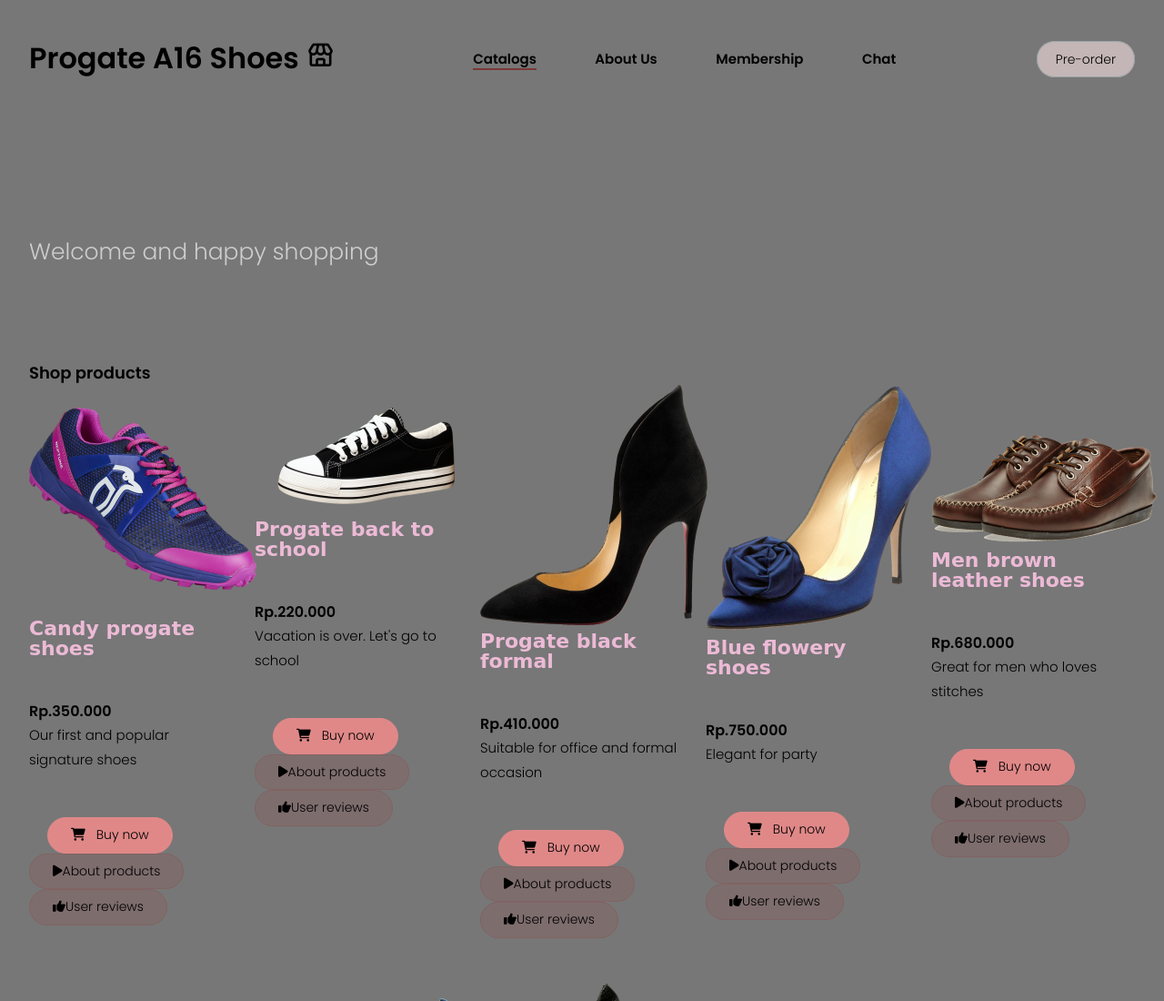
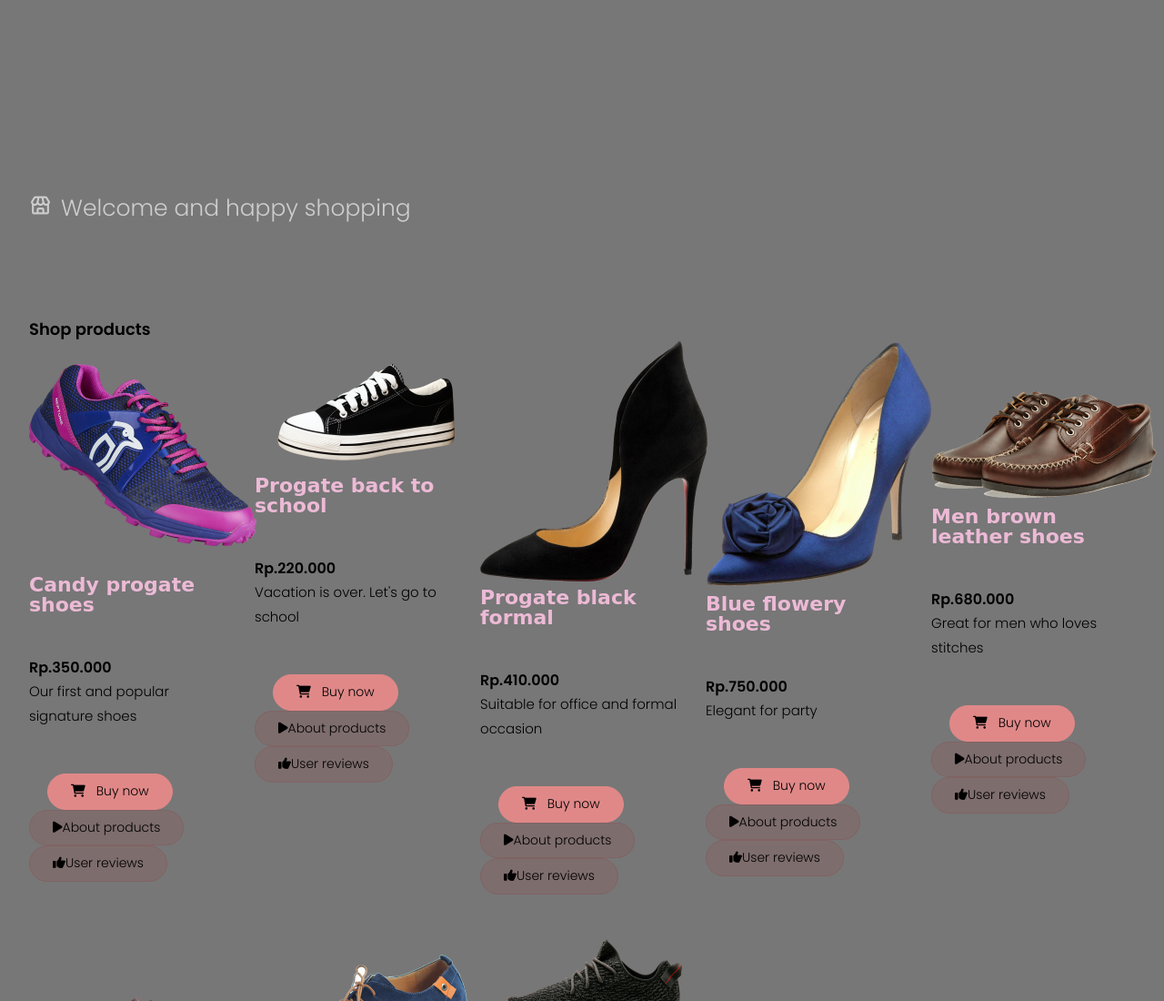
Before and after one commit to nia-comp/TIM_A16_FE, a plain HTML site: page testt.html in a window 1280 px wide. Shown: the top 1100 px of the page at 91% size. Drawn offline with nearby package versions, Linux system fonts and the light colour scheme.

Commit message:
versi body aja

```diff
--- a/stylesheet.css
+++ b/stylesheet.css
@@ -13,6 +13,9 @@
       width: 1400px;
       max-width: 95%;
       margin: 0 auto;
+  }
+  .bx-store{
+      margin-right: 10px;
   }
   /*bagian cart*/
 
@@ -189,6 +192,7 @@
         right: 0;
         text-align: right;
     }
+    /*kalau mau nambah background gambar*/
     .image img{
         height: 100%;
     }
--- a/testt.html
+++ b/testt.html
@@ -25,30 +25,13 @@
     <section class="shoes">
         <div class="main-width">
             <header>
-                <div class="logo">
-                    <h2><a href="#">Progate A16 Shoes
-                        <!--Logo belanja-->
-                        <i class='bx bx-store' id="shop-icon"></i></a></h2>
-                   <!--Cart-->
 
-
-                </div>
-
-                <nav>
-                    <ul>
-                        <li class="active"><a href="#">Catalogs</a></li>
-                        <li><a href="#">About Us</a></li>
-                        <li><a href="#">Membership</a></li>
-                        <li><a href="#">Chat</a></li>
-                        <li class="btn"><a href="#">Pre-order</a></li>
-                    </ul>
-                </nav>
             </header>
 
             <!--body-->
             <div class="content">
                 <div class="main-text">
-                <h6>Welcome and happy shopping</h6>
+                <h6><i class='bx bx-store' id="shop-icon">  </i>Welcome and happy shopping</h6>
                 <h3 class="section-title">Shop products</h3>
                 <!--konten barang-->
                 <section class="shop-content">
```
